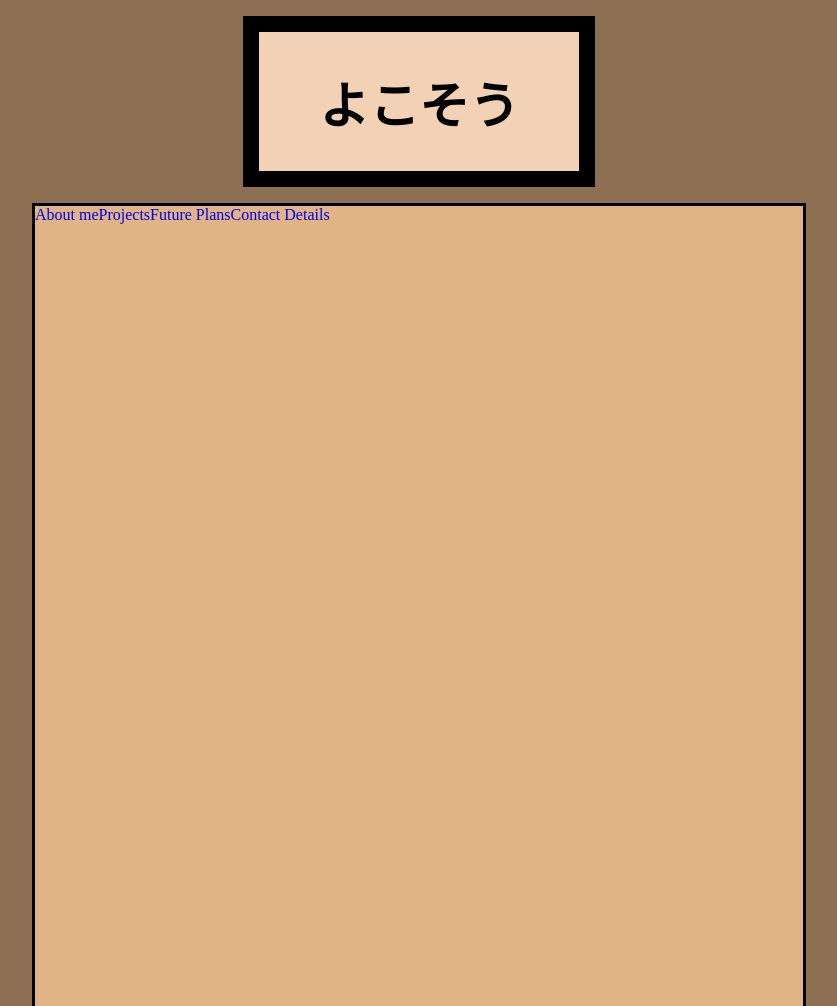
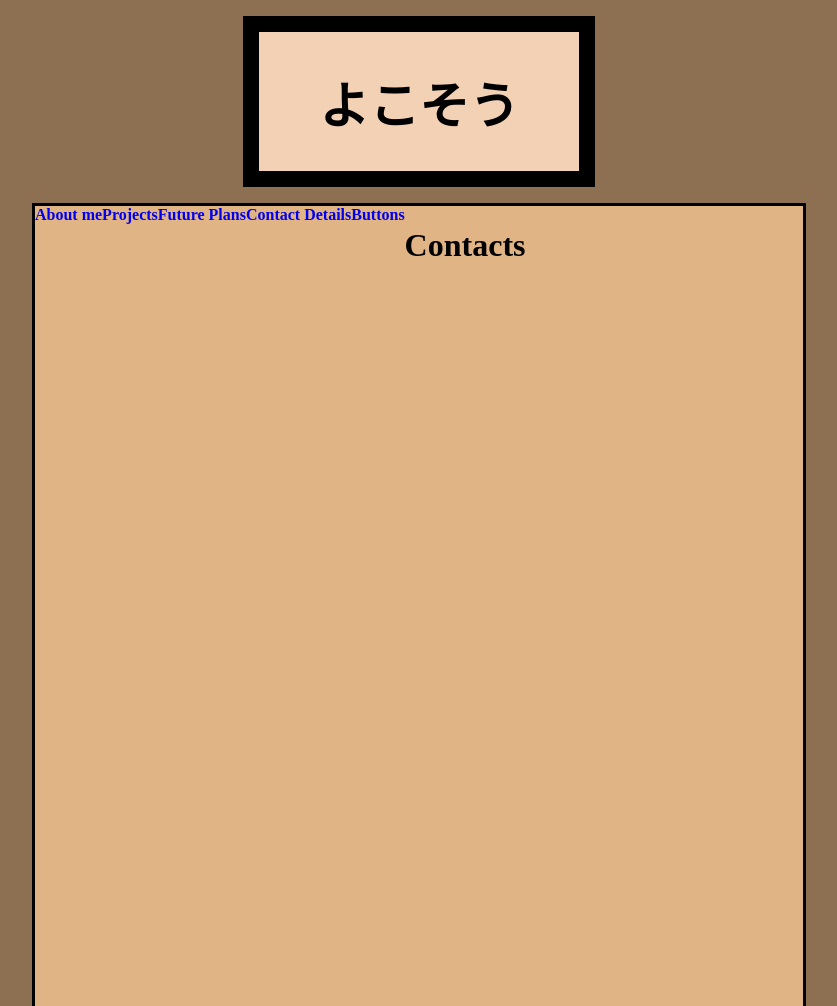
Before and after one commit to SenseiChromosome/Portifolio, a plain HTML site: page Programming/contact.html in a window 1280 px wide. Shown: the top 1006 px of the page, without its empty margins (221-1058 px from the left). Drawn offline with Linux system fonts and the light colour scheme.

Commit message:
Update contact.html

```diff
--- a/Programming/contact.html
+++ b/Programming/contact.html
@@ -11,22 +11,20 @@
         <a href="index.html" id="headertitle"><h1>よこそう</h1></a>
     </div>
 
+    <div class="mainborder">
 
-    <div class="mainborder">
         <div class="navbar">
+            <a class="navbarItem" href="about.html"><b>About me</b></a>
+            <a class="navbarItem" href="projects.html"><b>Projects</b></a>
+            <a class="navbarItem" href="future.html"><b>Future Plans</b></a>
+            <a class="navbarItem" href="contact.html"><b>Contact Details</b></a>
+            <a class="navbarItem" href="button.html"><b>Buttons</b></a>
+        </div>
+
         <div>
-            <a href="about.html">About me</a>
+            <h1 class="contactTitle">Contacts</h1>
         </div>
-        <div>
-            <a href="projects.html">Projects</a>
-        </div>
-        <div>
-            <a href="future.html">Future Plans</a>
-        </div>
-        <div>
-            <a href="contact.html">Contact Details</a>
-        </div>
-    </div>
+
     </div>
 </body>
 </html>
```
